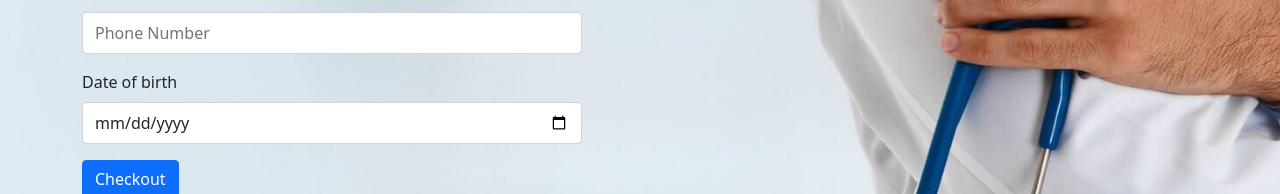
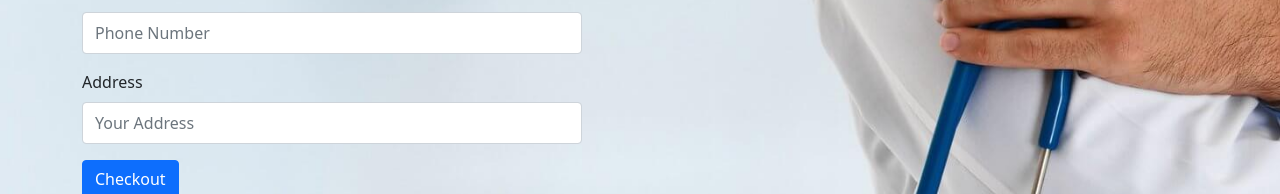
Before and after one commit to shadikmahamudsohan/independent-service-provider-website, a React (Create React App) app: page /checkout in a window 1280 px wide. Shown: the part 360-554 px from the top of the page. Built offline with nearby package versions, Linux system fonts and the light colour scheme; no server answers; sample sign-in values are in the browser's storage.

Commit message:
console logs removed and checkout form fixed

```diff
--- a/src/pages/Checkout/Checkout.js
+++ b/src/pages/Checkout/Checkout.js
@@ -2,6 +2,8 @@ import React, { useState } from 'react';
 import { Button, Form } from 'react-bootstrap';
 import { useAuthState } from 'react-firebase-hooks/auth';
 import auth from '../../firebase/firebase.init';
+import { ToastContainer, toast } from 'react-toastify';
+import 'react-toastify/dist/ReactToastify.css';
 import './Checkout.css';
 
 const Checkout = () => {
@@ -18,6 +20,12 @@ const Checkout = () => {
         }
 
         setValidated(true);
+        const name = event.target.name.value;
+        const number = event.target.phoneNumber.value;
+        const address = event.target.address.value;
+        if (name && number && address) {
+            toast('thank you for the booking.');
+        }
     };
     return (
         <div className='checkout-container'>
@@ -37,14 +45,15 @@ const Checkout = () => {
                         <Form.Label>Phone Number</Form.Label>
                         <Form.Control className='py-2' required type="number" placeholder="Phone Number" />
                     </Form.Group>
-                    <Form.Group className="mb-3" controlId="dateOfBirth">
-                        <Form.Label>Date of birth</Form.Label>
-                        <Form.Control className='py-2' required type="date" placeholder="Date of birth" />
+                    <Form.Group className="mb-3" controlId="address">
+                        <Form.Label>Address</Form.Label>
+                        <Form.Control className='py-2' required type="text" placeholder="Your Address" />
                     </Form.Group>
                     <Button variant="primary" type="submit">
                         Checkout
                     </Button>
                 </Form>
+                <ToastContainer />
             </div>
         </div>
     );
--- a/src/pages/authentication/RequiredAuth/RequiredAuth.js
+++ b/src/pages/authentication/RequiredAuth/RequiredAuth.js
@@ -8,7 +8,6 @@ import LoadingSpinner from '../../shared/LoadingSpinner/LoadingSpinner';
 const RequireAuth = ({ children }) => {
     const [user, loading, error] = useAuthState(auth);
     let location = useLocation();
-    console.log(user);
     if (loading) {
         return (
             <div>
```
